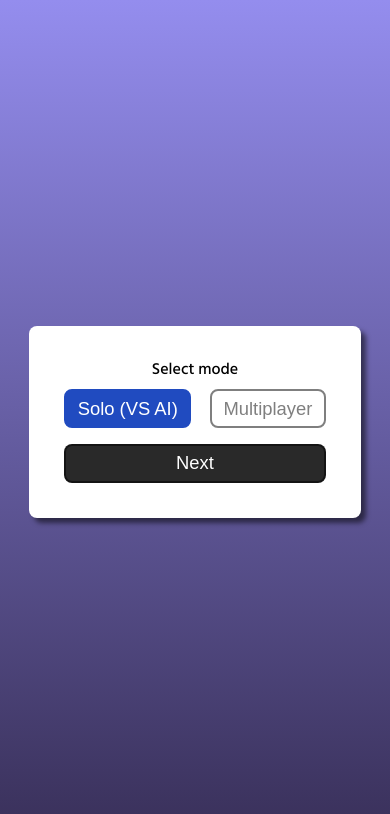
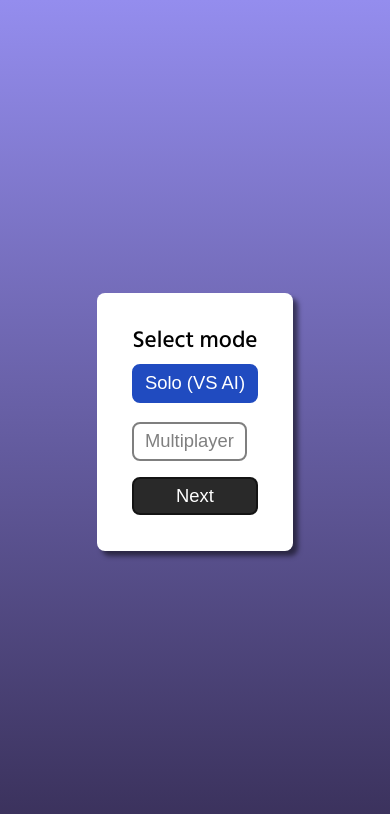
Before and after one commit to connorbelding/tic-tac-toe-react, a React (Vite) app: page / in a window 390 px wide. Shown: the top 814 px of the page. Built offline with nearby package versions, Linux system fonts and the light colour scheme.

Commit message:
Modified to make certain components responsive

```diff
--- a/src/shared-styles/shared-styles.js
+++ b/src/shared-styles/shared-styles.js
@@ -18,7 +18,14 @@ const Form = styled.form`
 `;
 
 const CenteredMsg = styled.p`
-  font-size: ${(props) => `${props.fontSize}`};
+  ${(props) =>
+    props.size === "lg"
+      ? css`
+          font-size: 1.45rem;
+        `
+      : css`
+          font-size: 1.15rem;
+        `};
   text-align: center;
   font-weight: 500;
 `;
@@ -29,6 +36,9 @@ const RadioButtonsWrapper = styled.div`
     if (props.screen === screens.mode)
       return css`
         gap: 1.2rem;
+        @media (max-width: 450px) {
+          flex-direction: column;
+        }
       `;
     if (props.screen == screens.name)
       return css`
@@ -58,6 +68,8 @@ const TextInput = styled.input`
   border: 1px solid ${colors.black};
   transition: border 0.05s, outline 0.05s;
   outline: 0px solid ${colors.lightBlue};
+  width: 100%;
+  min-width: 200px;
   &:focus-visible {
     border: 1px solid ${colors.lightBlue};
     outline: 2px solid ${colors.lightBlue};
```
